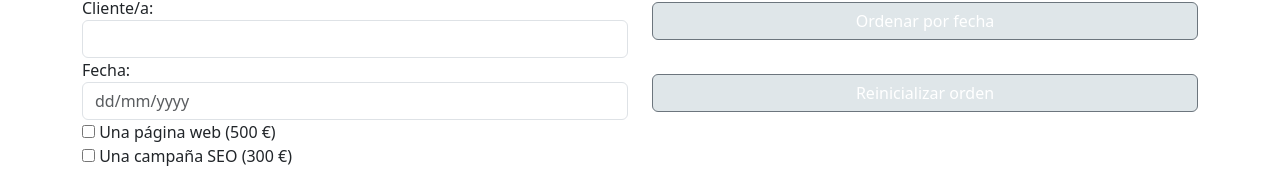
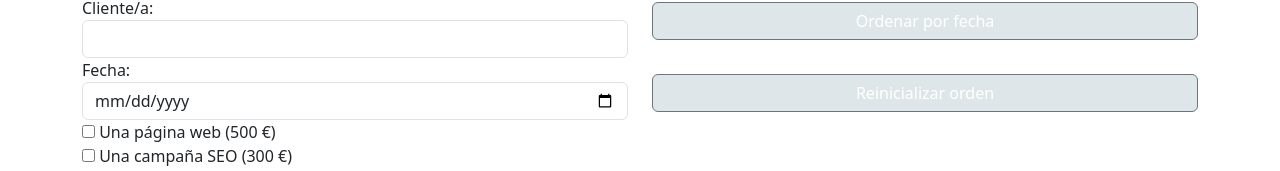
Before and after one commit to LorenaPonsico/Sprint_7_Pressupost_Angular, an Angular app: page /home in a window 1280 px wide. Shown: the part 112-283 px from the top of the page. Built offline with nearby package versions, Linux system fonts and the light colour scheme.

Commit message:
n2 ex7 three buttons order working

```diff
--- a/src/app/home/home.component.html
+++ b/src/app/home/home.component.html
@@ -18,7 +18,7 @@
 
                 <div class="form-group">
                     <label for="date">Fecha:</label>
-                    <input type="text" class="form-control" id="date" [(ngModel)]="date" placeholder="dd/mm/yyyy"  />
+                    <input type="date" class="form-control" id="date" [(ngModel)]="date" placeholder="dd/mm/yyyy" />
                 </div>
 
 
--- a/src/app/home/home.component.ts
+++ b/src/app/home/home.component.ts
@@ -22,7 +22,6 @@ export class HomeComponent implements OnInit {
   public checkbox1Checked: boolean = false;
   public checkbox2Checked: boolean = false;
   public checkbox3Checked: boolean = false;
-  budgetForm: any;
 
   constructor(private budgetService: BudgetService, private router: Router) { }
 
@@ -69,7 +68,6 @@ export class HomeComponent implements OnInit {
     this.router.navigate([""])
   }
 
-
   sendBudget() {
     const budget = {
       name: this.nameBudget,
--- a/src/app/home/pressupost-list/pressupost-list.component.html
+++ b/src/app/home/pressupost-list/pressupost-list.component.html
@@ -2,9 +2,9 @@
   <h3>Listado de Presupuestos:</h3>
   <button class="btn btn-secondary" (click)="sortAlphabeticallyByCustomer()">Ordenar alfabeticamente por cliente</button>
   <br>
-  <button class="btn btn-secondary"  (click)="sortByDate()" >Ordenar por fecha</button>
+  <button class="btn btn-secondary" (click)="sortByDate()">Ordenar por fecha</button>
   <br>
-  <button class="btn btn-secondary" (click)="resetOrder()" > Reinicializar orden</button>
+  <button class="btn btn-secondary" (click)="resetOrder()"> Reinicializar orden</button>
 
   <ul>
     <li class="box" *ngFor="let budget of budgets">
@@ -20,8 +20,8 @@
           <li *ngIf="budget.checkbox3">Una campaña de Google Ads (200 €)</li>
           <li>Precio por numero de paginas contratadas: {{budget.panell}} €</li>
         </ul>
+        <p>Precio total: {{ budget.price }}</p>
 
-        <p>Precio total: {{ budget.price }}</p>
       </div>
     </li>
   </ul>
--- a/src/app/home/pressupost-list/pressupost-list.component.ts
+++ b/src/app/home/pressupost-list/pressupost-list.component.ts
@@ -1,4 +1,5 @@
-import { Component, Input, Pipe } from '@angular/core';
+import { Component, Input} from '@angular/core';
+import { BudgetService } from '../services/budget.service';
 
 @Component({
   selector: 'app-pressupost-list',
@@ -8,17 +9,19 @@ import { Component, Input, Pipe } from '@angular/core';
 export class PressupostListComponent {
 
   @Input() budgets: any;
+  originalBudgets: any; // presupuestos originales
 
-  // sortedBudgets: any;
+  constructor(private budgetService: BudgetService) { }
 
+  ngOnInit() {
+    this.originalBudgets = this.budgetService.getBudgets(); // Obtener los presupuestos del servicio
+  }
 
   sortAlphabeticallyByCustomer() {
     this.budgets = [...this.budgets]; // copio los presupuesto
-    console.log(this.budgets)
 
     this.budgets.sort((a: any, b: any) => a.customer.localeCompare(b.customer));
   }
-
 
   sortByDate() {
     this.budgets = [...this.budgets]; // Hacer una copia de la lista original
@@ -31,12 +34,8 @@ export class PressupostListComponent {
     });
   }
 
-
-
   resetOrder() {
-    this.budgets = null;
-   }
-
-  constructor() { }
+    this.budgets = [...this.originalBudgets]; // Restaurar los presupuestos a su estado original
+  }
 
 }
```
